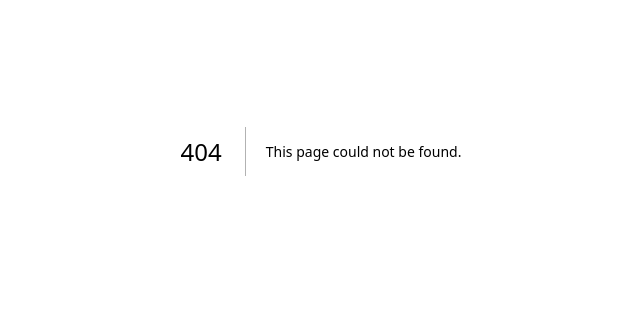
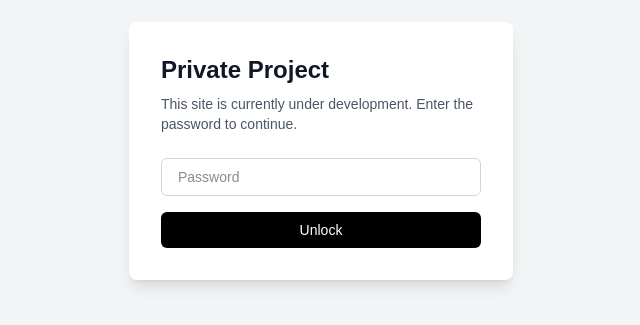
Before and after one commit to malwink/nextjs-sitewatch, a Next.js app: page /unlock in a window 1280 px wide. Before the commit this address had no page. Shown: the part 249-574 px from the top of the page, without its empty margins (319-959 px from the left). Built offline with nearby package versions, Linux system fonts and the light colour scheme.

Commit message:
Add proxy.ts and app/unlock to password protect frontend while developing

```diff
--- /dev/null
+++ b/app/unlock/page.tsx
@@ -0,0 +1,45 @@
+"use client";
+
+import { useState } from "react";
+
+export default function UnlockPage() {
+  const [password, setPassword] = useState("");
+
+  const handleUnlock = (e: React.SyntheticEvent) => {
+    e.preventDefault();
+    document.cookie = `site-unlocked=${password}; path=/; SameSite=Lax`;
+    window.location.href = "/";
+  };
+
+  return (
+    <main className="flex min-h-screen items-center justify-center bg-gray-100 px-6">
+      <div className="w-full max-w-sm rounded-lg bg-white p-8 shadow-lg">
+        <h1 className="mb-2 text-2xl font-semibold text-gray-900">
+          Private Project
+        </h1>
+
+        <p className="mb-6 text-sm text-gray-600">
+          This site is currently under development. Enter the password to
+          continue.
+        </p>
+
+        <form onSubmit={handleUnlock} className="space-y-4">
+          <input
+            type="password"
+            placeholder="Password"
+            value={password}
+            onChange={(e) => setPassword(e.target.value)}
+            className="w-full rounded-md border border-gray-300 px-4 py-2 text-sm focus:border-black focus:outline-none"
+          />
+
+          <button
+            type="submit"
+            className="w-full rounded-md bg-black px-4 py-2 text-sm font-medium text-white transition hover:bg-gray-800"
+          >
+            Unlock
+          </button>
+        </form>
+      </div>
+    </main>
+  );
+}
--- /dev/null
+++ b/proxy.ts
@@ -0,0 +1,29 @@
+import { NextResponse } from "next/server";
+import type { NextRequest } from "next/server";
+
+const SITE_PASSWORD = process.env.SITE_PASSWORD;
+
+export function proxy(req: NextRequest) {
+  const { pathname } = req.nextUrl;
+
+  // Allow the unlock page and static assets
+  if (
+    pathname === "/unlock" ||
+    pathname.startsWith("/_next") ||
+    pathname === "/favicon.ico"
+  ) {
+    return NextResponse.next();
+  }
+
+  const cookie = req.cookies.get("site-unlocked");
+
+  if (cookie?.value === SITE_PASSWORD) {
+    return NextResponse.next();
+  }
+
+  return NextResponse.redirect(new URL("/unlock", req.url));
+}
+
+export const config = {
+  matcher: "/:path*",
+};
```
